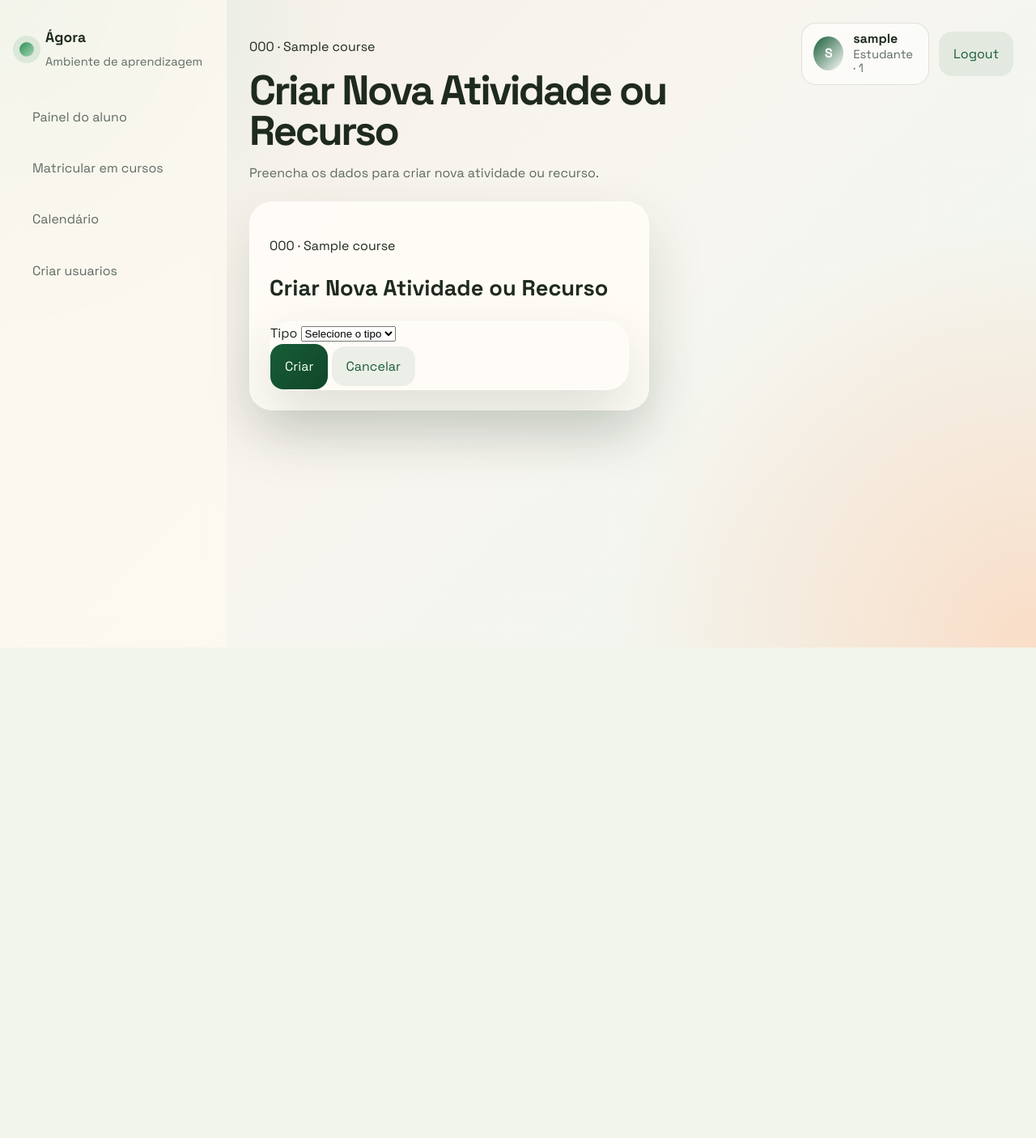
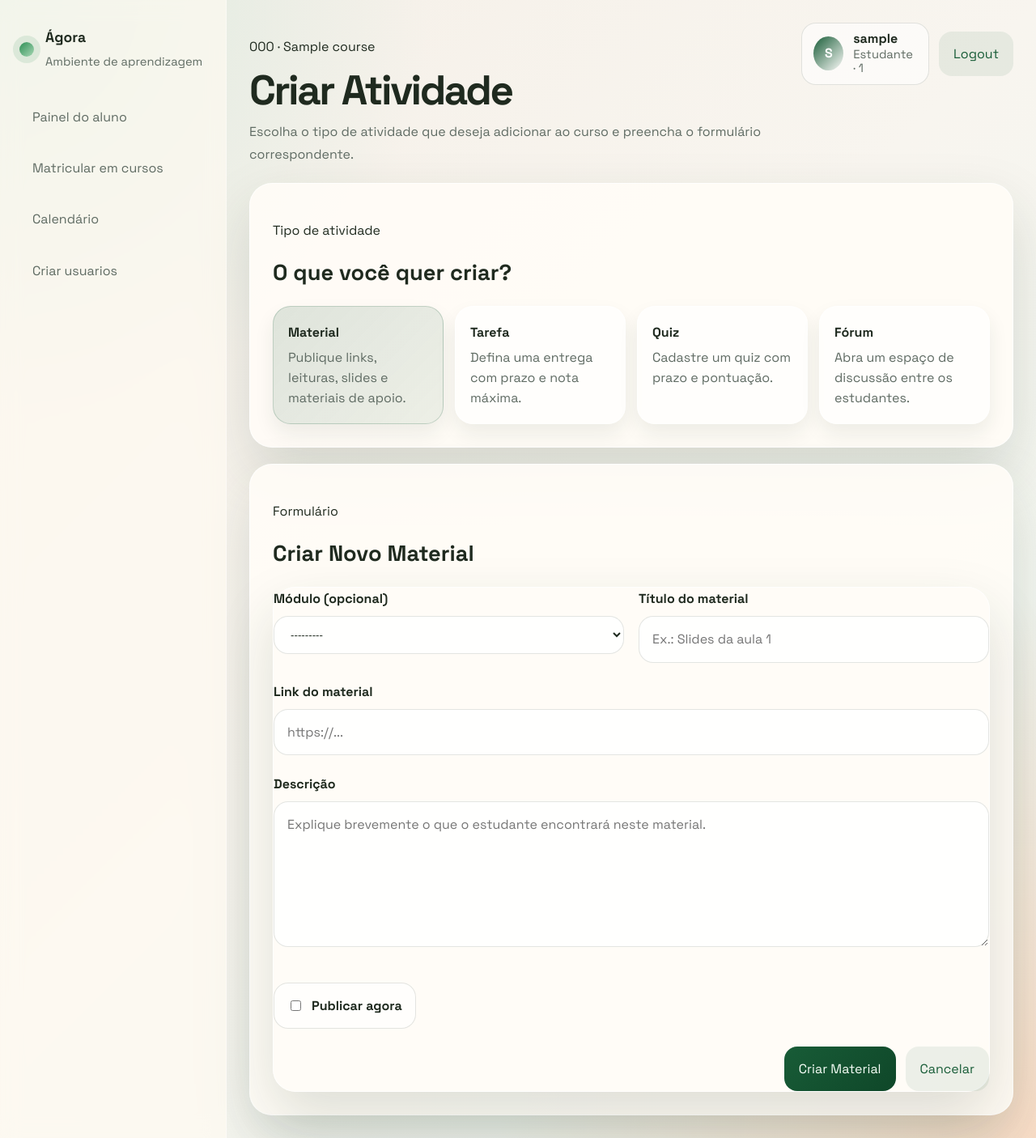
Before and after one commit to luishgh/tp_es, a Django app: page /cursos/1/atividades/criar/ in a window 1280 px wide. Shown: the whole page at 81% size. Before the commit the page ends 800 px from the top, so only its background shows below. Run offline with Django 4.2, Linux system fonts and the light colour scheme; a user stored in the database is signed in; tables that the repository leaves empty hold one stand-in row (values such as "Sample post").

Commit message:
Activity creation base

```diff
--- a/agora/forms.py
+++ b/agora/forms.py
@@ -159,71 +159,128 @@ class ModuleCreateForm(forms.ModelForm):
         return cleaned_data
 
 
-class ActivityCreateForm(forms.ModelForm):
-    class Meta:
-        model = Activity
-        fields = [
-            'module',
-            'title',
-            'description',
-            'activity_type',
-            'attachment_url',
-            'due_date',
-            'max_score',
-            'is_published',
-        ]
-        labels = {
-            'module': 'Módulo (opcional)',
-            'title': 'Título da Atividade/Recurso',
-            'description': 'Descrição',
-            'activity_type': 'Tipo',
-            'attachment_url': 'Link do Anexo (para recursos)',
-            'due_date': 'Data de Entrega (para tarefas)',
-            'max_score': 'Nota Máxima',
-            'is_published': 'Publicar agora',
-        }
-        widgets = {
-            'description': forms.Textarea(attrs={'rows': 3}),
-            'due_date': forms.DateTimeInput(attrs={'type': 'datetime-local'}),
-        }
+class BaseCourseActivityForm(forms.ModelForm):
+    title_placeholder = ''
+    description_placeholder = ''
 
     def __init__(self, *args, **kwargs):
         course = kwargs.pop('course', None)
         super().__init__(*args, **kwargs)
-        if course:
+
+        if course and 'module' in self.fields:
             self.instance.course = course
             self.fields['module'].queryset = Module.objects.filter(course=course).order_by('order', 'title')
             self.fields['module'].required = False
 
-        activity_type_field = self.fields.get('activity_type')
-        if activity_type_field:
-            activity_type_field.choices = [('', 'Selecione o tipo')] + list(Activity.Type.choices)
-            activity_type_field.widget.attrs['class'] = (
-                (activity_type_field.widget.attrs.get('class', '') + ' js-activity-type').strip()
-            )
-            if not self.is_bound and not getattr(self.instance, 'pk', None):
-                activity_type_field.initial = ''
+        if 'title' in self.fields and self.title_placeholder:
+            self.fields['title'].widget.attrs.update({'placeholder': self.title_placeholder})
+        if 'description' in self.fields and self.description_placeholder:
+            self.fields['description'].widget.attrs.update({'placeholder': self.description_placeholder})
+
+    def clean_title(self):
+        return self.cleaned_data['title'].strip()
+
+
+class ResourceCreateForm(BaseCourseActivityForm):
+    title_placeholder = 'Ex.: Slides da aula 1'
+    description_placeholder = 'Explique brevemente o que o estudante encontrará neste material.'
+
+    def __init__(self, *args, **kwargs):
+        super().__init__(*args, **kwargs)
+        self.fields['attachment_url'].widget.attrs.update({'placeholder': 'https://...'})
+
+    class Meta:
+        model = Activity
+        fields = ['module', 'title', 'description', 'attachment_url', 'is_published']
+        labels = {
+            'module': 'Módulo (opcional)',
+            'title': 'Título do material',
+            'description': 'Descrição',
+            'attachment_url': 'Link do material',
+            'is_published': 'Publicar agora',
+        }
+        widgets = {
+            'description': forms.Textarea(attrs={'rows': 5}),
+        }
+
+    def clean_attachment_url(self):
+        attachment_url = (self.cleaned_data.get('attachment_url') or '').strip()
+        if not attachment_url:
+            raise forms.ValidationError('Informe o link do material.')
+        return attachment_url
+
+
+class AssignmentCreateForm(BaseCourseActivityForm):
+    title_placeholder = 'Ex.: Lista 1'
+    description_placeholder = 'Descreva a proposta da tarefa, critérios e orientações de entrega.'
+
+    class Meta:
+        model = Activity
+        fields = ['module', 'title', 'description', 'due_date', 'max_score', 'is_published']
+        labels = {
+            'module': 'Módulo (opcional)',
+            'title': 'Título da tarefa',
+            'description': 'Descrição',
+            'due_date': 'Data de entrega',
+            'max_score': 'Nota máxima',
+            'is_published': 'Publicar agora',
+        }
+        widgets = {
+            'description': forms.Textarea(attrs={'rows': 5}),
+            'due_date': forms.DateTimeInput(attrs={'type': 'datetime-local'}),
+        }
 
     def clean(self):
         cleaned_data = super().clean()
-        activity_type = cleaned_data.get('activity_type')
+        if not cleaned_data.get('due_date'):
+            self.add_error('due_date', 'Informe a data de entrega da tarefa.')
+        if cleaned_data.get('max_score') is None:
+            self.add_error('max_score', 'Informe a nota máxima da tarefa.')
+        return cleaned_data
 
-        if activity_type == Activity.Type.ASSIGNMENT:
-            attachment_url = cleaned_data.get('attachment_url', '')
-            if attachment_url:
-                cleaned_data['attachment_url'] = attachment_url.strip()
-            if not cleaned_data.get('due_date'):
-                self.add_error('due_date', 'Informe a data de entrega para uma tarefa.')
-            if cleaned_data.get('max_score') is None:
-                self.add_error('max_score', 'Informe a nota máxima para uma tarefa.')
-        elif activity_type == Activity.Type.RESOURCE:
-            if not cleaned_data.get('attachment_url'):
-                self.add_error('attachment_url', 'Informe o link do material.')
-            cleaned_data['due_date'] = None
-            cleaned_data['max_score'] = None
-        elif activity_type in (None, ''):
-            self.add_error('activity_type', 'Selecione o tipo.')
-        else:
-            self.add_error('activity_type', 'Tipo não suportado.')
 
+class QuizCreateForm(BaseCourseActivityForm):
+    title_placeholder = 'Ex.: Quiz 1'
+    description_placeholder = 'Descreva o objetivo do quiz e as orientações principais.'
+
+    class Meta:
+        model = Activity
+        fields = ['module', 'title', 'description', 'due_date', 'max_score', 'is_published']
+        labels = {
+            'module': 'Módulo (opcional)',
+            'title': 'Título do quiz',
+            'description': 'Descrição',
+            'due_date': 'Prazo de realização',
+            'max_score': 'Pontuação máxima',
+            'is_published': 'Publicar agora',
+        }
+        widgets = {
+            'description': forms.Textarea(attrs={'rows': 5}),
+            'due_date': forms.DateTimeInput(attrs={'type': 'datetime-local'}),
+        }
+
+    def clean(self):
+        cleaned_data = super().clean()
+        if not cleaned_data.get('due_date'):
+            self.add_error('due_date', 'Informe o prazo de realização do quiz.')
+        if cleaned_data.get('max_score') is None:
+            self.add_error('max_score', 'Informe a pontuação máxima do quiz.')
         return cleaned_data
+
+
+class ForumCreateForm(BaseCourseActivityForm):
+    title_placeholder = 'Ex.: Fórum de discussão da unidade'
+    description_placeholder = 'Apresente o tema do debate e indique como os estudantes devem participar.'
+
+    class Meta:
+        model = Activity
+        fields = ['module', 'title', 'description', 'is_published']
+        labels = {
+            'module': 'Módulo (opcional)',
+            'title': 'Título do fórum',
+            'description': 'Descrição',
+            'is_published': 'Publicar agora',
+        }
+        widgets = {
+            'description': forms.Textarea(attrs={'rows': 6}),
+        }
--- a/agora/management/commands/seed.py
+++ b/agora/management/commands/seed.py
@@ -114,7 +114,7 @@ class Command(BaseCommand):
         # ACTIVITIES
         # =========================
         activity_templates = [
-            ('Lista', Activity.Type.ASSIGNMENT, 100),
+            ('Tarefa', Activity.Type.ASSIGNMENT, 100),
             ('Quiz', Activity.Type.QUIZ, 20),
             ('Fórum', Activity.Type.FORUM, None),
             ('Material', Activity.Type.RESOURCE, None),
--- a/agora/models.py
+++ b/agora/models.py
@@ -217,7 +217,6 @@ class Activity(models.Model):
         ASSIGNMENT = 'assignment', 'Tarefa'
         QUIZ = 'quiz', 'Quiz'
         FORUM = 'forum', 'Fórum'
-        POLL = 'poll', 'Enquete'
         RESOURCE = 'resource', 'Material'
 
     course = models.ForeignKey(
--- /dev/null
+++ b/agora/static/agora/css/activity_create.css
@@ -0,0 +1,160 @@
+.activity-create-shell {
+    display: grid;
+    gap: 20px;
+}
+
+.activity-type-panel,
+.activity-form-panel {
+    padding: 28px;
+}
+
+.activity-type-grid {
+    display: grid;
+    grid-template-columns: repeat(4, minmax(0, 1fr));
+    gap: 14px;
+}
+
+.activity-type-card {
+    display: block;
+    padding: 18px;
+    border-radius: 22px;
+    border: 1px solid rgba(255, 255, 255, 0.72);
+    background: rgba(255, 255, 255, 0.62);
+    box-shadow: 0 12px 24px rgba(24, 56, 36, 0.08);
+    transition: transform 0.2s ease, box-shadow 0.2s ease, border-color 0.2s ease, background 0.2s ease;
+    text-decoration: none;
+}
+
+.activity-type-card:hover {
+    transform: translateY(-2px);
+    text-decoration: none;
+    box-shadow: 0 18px 32px rgba(24, 56, 36, 0.12);
+}
+
+.activity-type-card.is-selected {
+    border-color: rgba(24, 92, 55, 0.2);
+    background: linear-gradient(135deg, rgba(24, 92, 55, 0.14), rgba(24, 92, 55, 0.08));
+}
+
+.activity-type-card strong {
+    display: block;
+    margin-bottom: 6px;
+    font-size: 1rem;
+}
+
+.activity-type-card p {
+    margin: 0;
+    color: var(--muted);
+    line-height: 1.55;
+}
+
+.activity-create-form {
+    display: grid;
+    gap: 22px;
+}
+
+.activity-form-grid {
+    display: grid;
+    grid-template-columns: repeat(2, minmax(0, 1fr));
+    gap: 18px;
+    align-items: start;
+}
+
+.form-field-wide {
+    grid-column: span 1;
+}
+
+.form-field {
+    display: grid;
+    gap: 8px;
+}
+
+.form-field label,
+.activity-checkbox {
+    font-weight: 600;
+    color: var(--text);
+}
+
+.form-field input,
+.form-field textarea,
+.form-field select {
+    width: 100%;
+    border: 1px solid var(--line);
+    border-radius: 18px;
+    padding: 14px 16px;
+    background: rgba(255, 255, 255, 0.8);
+    color: var(--text);
+    transition: border-color 0.2s ease, box-shadow 0.2s ease, background 0.2s ease;
+}
+
+.form-field input:focus,
+.form-field textarea:focus,
+.form-field select:focus {
+    outline: none;
+    border-color: rgba(24, 92, 55, 0.3);
+    box-shadow: 0 0 0 4px rgba(24, 92, 55, 0.08);
+    background: rgba(255, 255, 255, 0.95);
+}
+
+.form-field textarea {
+    min-height: 180px;
+    resize: vertical;
+}
+
+.activity-checkbox {
+    display: inline-flex;
+    align-items: center;
+    gap: 10px;
+    padding: 14px 16px;
+    border-radius: 18px;
+    border: 1px solid var(--line);
+    background: rgba(255, 255, 255, 0.56);
+    width: fit-content;
+}
+
+.field-error {
+    color: var(--danger);
+    font-size: 0.92rem;
+}
+
+.form-error-banner {
+    display: block;
+    padding: 18px 20px;
+    border-radius: 16px;
+    border: 1px solid rgba(161, 38, 38, 0.18);
+    background: rgba(161, 38, 38, 0.08);
+    line-height: 1.6;
+}
+
+.form-actions {
+    display: flex;
+    justify-content: flex-end;
+    gap: 12px;
+}
+
+@media (max-width: 1080px) {
+    .activity-type-grid {
+        grid-template-columns: repeat(2, minmax(0, 1fr));
+    }
+}
+
+@media (max-width: 780px) {
+    .activity-type-grid,
+    .activity-form-grid {
+        grid-template-columns: 1fr;
+    }
+
+    .activity-checkbox {
+        width: 100%;
+    }
+
+    .form-actions {
+        flex-direction: column-reverse;
+    }
+
+    .form-actions .primary-button,
+    .form-actions .ghost-button {
+        width: 100%;
+        text-align: center;
+    }
+}
--- a/agora/templates/agora/activity_form.html
+++ b/agora/templates/agora/activity_form.html
@@ -2,37 +2,52 @@
 {% load static %}
 
 {% block title %}{{ form_title }} | {{ course.title }} | Ágora{% endblock %}
-{% block stylesheet %}<link rel="stylesheet" href="{% static 'agora/css/base.css' %}">{% endblock %}
-{% block scripts %}<script defer src="{% static 'agora/js/activity_form.js' %}"></script>{% endblock %}
-{# Removed shell_class, sidebar_class, and main_class block overrides #}
+{% block stylesheet %}<link rel="stylesheet" href="{% static 'agora/css/activity_create.css' %}">{% endblock %}
 
 {% block page_eyebrow %}{{ course.code }} · {{ course.title }}{% endblock %}
-{% block page_title %}{{ form_title }}{% endblock %}
+{% block page_title %}Criar Atividade{% endblock %}
 {% block page_lead %}
-    Preencha os dados para {{ form_title|lower }}.
+    Escolha o tipo de atividade que deseja adicionar ao curso e preencha o formulário correspondente.
 {% endblock %}
 
 {% block content %}
-    <section class="content-grid">
-        <section class="panel">
-            <div class="section-head">
+    <section class="activity-create-shell">
+        <section class="panel activity-type-panel">
+            <div class="section-head activity-type-head">
                 <div>
-                    <p class="eyebrow">{{ course.code }} · {{ course.title }}</p>
+                    <p class="eyebrow">Tipo de atividade</p>
+                    <h2>O que você quer criar?</h2>
+                </div>
+            </div>
+
+            <div class="activity-type-grid">
+                {% for option in activity_type_options %}
+                    <a class="activity-type-card {% if option.is_selected %}is-selected{% endif %}" href="{{ option.url }}">
+                        <strong>{{ option.label }}</strong>
+                        <p>{{ option.description }}</p>
+                    </a>
+                {% endfor %}
+            </div>
+        </section>
+
+        <section class="panel activity-form-panel">
+            <div class="section-head activity-form-head">
+                <div>
+                    <p class="eyebrow">Formulário</p>
                     <h2>{{ form_title }}</h2>
                 </div>
             </div>
-            <form class="agora-form" method="post">
+
+            <form class="agora-form activity-create-form" method="post">
                 {% csrf_token %}
+                <input type="hidden" name="activity_kind" value="{{ selected_type }}">
 
-                <div class="form-field">
-                    <label for="{{ form.activity_type.id_for_label }}">{{ form.activity_type.label }}</label>
-                    {{ form.activity_type }}
-                    {% for error in form.activity_type.errors %}
-                        <span class="field-error">{{ error }}</span>
+                {% for error in form.non_field_errors %}
+                    <span class="field-error form-error-banner">{{ error }}</span>
                 {% endfor %}
-                </div>
 
-                <div class="js-activity-fields" hidden>
+                <div class="activity-form-grid">
+                    {% if form.module %}
                         <div class="form-field">
                             <label for="{{ form.module.id_for_label }}">{{ form.module.label }}</label>
                             {{ form.module }}
@@ -40,15 +55,30 @@
                                 <span class="field-error">{{ error }}</span>
                             {% endfor %}
                         </div>
+                    {% endif %}
 
-                    <div class="form-field">
+                    {% if form.title %}
+                        <div class="form-field form-field-wide">
                             <label for="{{ form.title.id_for_label }}">{{ form.title.label }}</label>
                             {{ form.title }}
                             {% for error in form.title.errors %}
                                 <span class="field-error">{{ error }}</span>
                             {% endfor %}
                         </div>
+                    {% endif %}
+                </div>
 
+                {% if form.attachment_url %}
+                    <div class="form-field">
+                        <label for="{{ form.attachment_url.id_for_label }}">{{ form.attachment_url.label }}</label>
+                        {{ form.attachment_url }}
+                        {% for error in form.attachment_url.errors %}
+                            <span class="field-error">{{ error }}</span>
+                        {% endfor %}
+                    </div>
+                {% endif %}
+
+                {% if form.description %}
                     <div class="form-field">
                         <label for="{{ form.description.id_for_label }}">{{ form.description.label }}</label>
                         {{ form.description }}
@@ -56,8 +86,10 @@
                             <span class="field-error">{{ error }}</span>
                         {% endfor %}
                     </div>
+                {% endif %}
 
-                    <div class="js-fields-assignment" hidden>
+                <div class="activity-form-grid">
+                    {% if form.due_date %}
                         <div class="form-field">
                             <label for="{{ form.due_date.id_for_label }}">{{ form.due_date.label }}</label>
                             {{ form.due_date }}
@@ -65,7 +97,9 @@
                                 <span class="field-error">{{ error }}</span>
                             {% endfor %}
                         </div>
+                    {% endif %}
 
+                    {% if form.max_score %}
                         <div class="form-field">
                             <label for="{{ form.max_score.id_for_label }}">{{ form.max_score.label }}</label>
                             {{ form.max_score }}
@@ -73,27 +107,15 @@
                                 <span class="field-error">{{ error }}</span>
                             {% endfor %}
                         </div>
+                    {% endif %}
                 </div>
 
-                    <div class="js-fields-resource" hidden>
-                        <div class="form-field">
-                            <label for="{{ form.attachment_url.id_for_label }}">{{ form.attachment_url.label }}</label>
-                            {{ form.attachment_url }}
-                            {% for error in form.attachment_url.errors %}
-                                <span class="field-error">{{ error }}</span>
-                            {% endfor %}
-                        </div>
-                    </div>
-
-                    <label class="checkbox-field" for="{{ form.is_published.id_for_label }}">
+                {% if form.is_published %}
+                    <label class="checkbox-field activity-checkbox" for="{{ form.is_published.id_for_label }}">
                         {{ form.is_published }}
                         <span>{{ form.is_published.label }}</span>
                     </label>
-                </div>
-
-                {% for error in form.non_field_errors %}
-                    <span class="field-error">{{ error }}</span>
-                {% endfor %}
+                {% endif %}
 
                 <div class="form-actions">
                     <button class="primary-button" type="submit">{{ submit_button_text }}</button>
--- a/agora/views/activities.py
+++ b/agora/views/activities.py
@@ -4,9 +4,47 @@ from django.db.models import Count
 from django.shortcuts import get_object_or_404, redirect, render
 from django.views.decorators.cache import never_cache
 
-from ..forms import ActivityCreateForm, ModuleCreateForm
+from ..forms import (
+    AssignmentCreateForm,
+    ForumCreateForm,
+    ModuleCreateForm,
+    QuizCreateForm,
+    ResourceCreateForm,
+)
 from ..models import Activity, Course, Enrollment, Submission, UserProfile
 from .common import _user_role
+
+
+ACTIVITY_CREATE_CONFIG = {
+    Activity.Type.RESOURCE: {
+        'form_class': ResourceCreateForm,
+        'title': 'Criar Novo Material',
+        'submit_label': 'Criar Material',
+        'button_label': 'Material',
+        'description': 'Publique links, leituras, slides e materiais de apoio.',
+    },
+    Activity.Type.ASSIGNMENT: {
+        'form_class': AssignmentCreateForm,
+        'title': 'Criar Nova Tarefa',
+        'submit_label': 'Criar Tarefa',
+        'button_label': 'Tarefa',
+        'description': 'Defina uma entrega com prazo e nota máxima.',
+    },
+    Activity.Type.QUIZ: {
+        'form_class': QuizCreateForm,
+        'title': 'Criar Novo Quiz',
+        'submit_label': 'Criar Quiz',
+        'button_label': 'Quiz',
+        'description': 'Cadastre um quiz com prazo e pontuação.',
+    },
+    Activity.Type.FORUM: {
+        'form_class': ForumCreateForm,
+        'title': 'Criar Novo Fórum',
+        'submit_label': 'Criar Fórum',
+        'button_label': 'Fórum',
+        'description': 'Abra um espaço de discussão entre os estudantes.',
+    },
+}
 
 
 @never_cache
@@ -45,23 +83,48 @@ def activity_create_view(request, course_id):
         messages.error(request, 'Você não tem permissão para criar atividades neste curso.')
         return redirect('agora:course_detail', course_id=course.id)
 
+    selected_type = request.POST.get('activity_kind') or request.GET.get('type') or Activity.Type.RESOURCE
+    if selected_type not in ACTIVITY_CREATE_CONFIG:
+        selected_type = Activity.Type.RESOURCE
+
+    selected_config = ACTIVITY_CREATE_CONFIG[selected_type]
+    form_class = selected_config['form_class']
+
     if request.method == 'POST':
-        form = ActivityCreateForm(request.POST, course=course)
+        form = form_class(request.POST, course=course)
         form.instance.created_by = request.user
         form.instance.course = course
+        form.instance.activity_type = selected_type
         if form.is_valid():
             activity = form.save(commit=False)
+            activity.activity_type = selected_type
+            activity.created_by = request.user
+            activity.course = course
             activity.save()
-            messages.success(request, f'Atividade/Recurso "{activity.title}" criado com sucesso.')
+            messages.success(request, f'{activity.get_activity_type_display()} "{activity.title}" criado com sucesso.')
             return redirect('agora:course_detail', course_id=course.id)
     else:
-        form = ActivityCreateForm(course=course)
+        form = form_class(course=course)
+        form.instance.created_by = request.user
+        form.instance.course = course
+        form.instance.activity_type = selected_type
 
     context = {
         'form': form,
         'course': course,
-        'form_title': 'Criar Nova Atividade ou Recurso',
-        'submit_button_text': 'Criar',
+        'form_title': selected_config['title'],
+        'submit_button_text': selected_config['submit_label'],
+        'selected_type': selected_type,
+        'activity_type_options': [
+            {
+                'value': activity_type,
+                'label': config['button_label'],
+                'description': config['description'],
+                'url': f"?type={activity_type}",
+                'is_selected': activity_type == selected_type,
+            }
+            for activity_type, config in ACTIVITY_CREATE_CONFIG.items()
+        ],
     }
     return render(request, 'agora/activity_form.html', context)
 
```
Also changed, not shown: agora/static/agora/js/activity_form.js (deleted, +0 -44 lines), agora/tests.py (+4 -7 lines), README.md, agora/migrations/0012_alter_activity_activity_type.py (added). Lines whose indentation alone changed are shown as unchanged.
